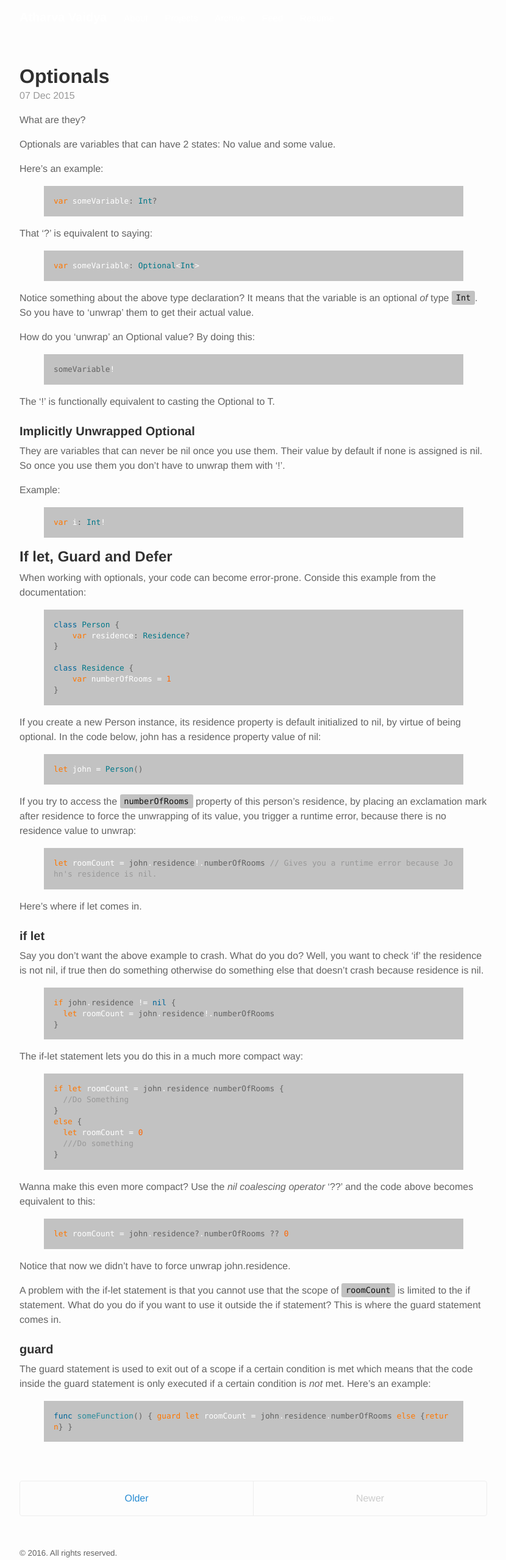
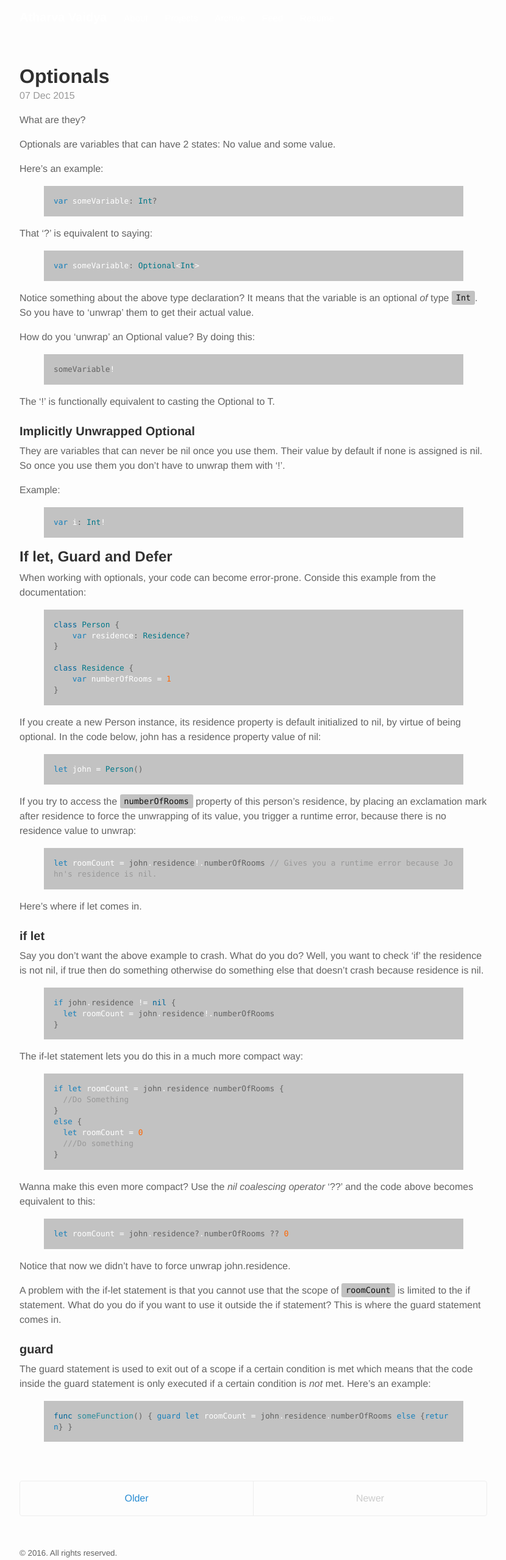
Before and after one commit to AtharvaVaidya/atharvavaidya.github.io, a Jekyll site: the page built from index.html, in a window 1280 px wide. Shown: the whole page at 61% size, without its empty margins (224-1054 px from the left). Built offline with Jekyll 4.4.1, drawn with Linux system fonts in a browser that asks for light colours; the list of posts is cut into pages by our own code.

Commit message:
Update syntax.css

```diff
--- a/public/css/syntax.css
+++ b/public/css/syntax.css
@@ -1,7 +1,7 @@
 .highlight .hll { background-color: #ffc; }
 .highlight .c { color: #999; } /* Comment */
 .highlight .err { color: #fff} /* Error */
-.highlight .k { color: #FF7700; } /* Keyword */
+.highlight .k { color: #1981BB; } /* Keyword */
 .highlight .o { color: #fff } /* Operator */
 .highlight .cm { color: #09f; font-style: italic } /* Comment.Multiline */
 .highlight .cp { color: #099 } /* Comment.Preproc */
```
